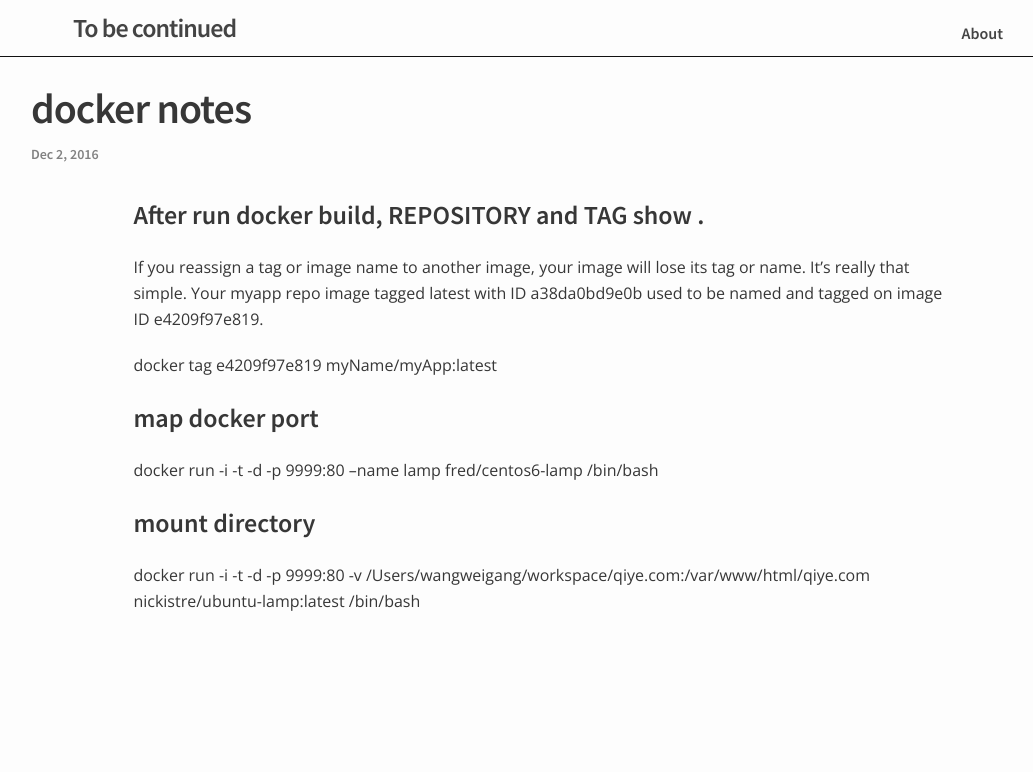
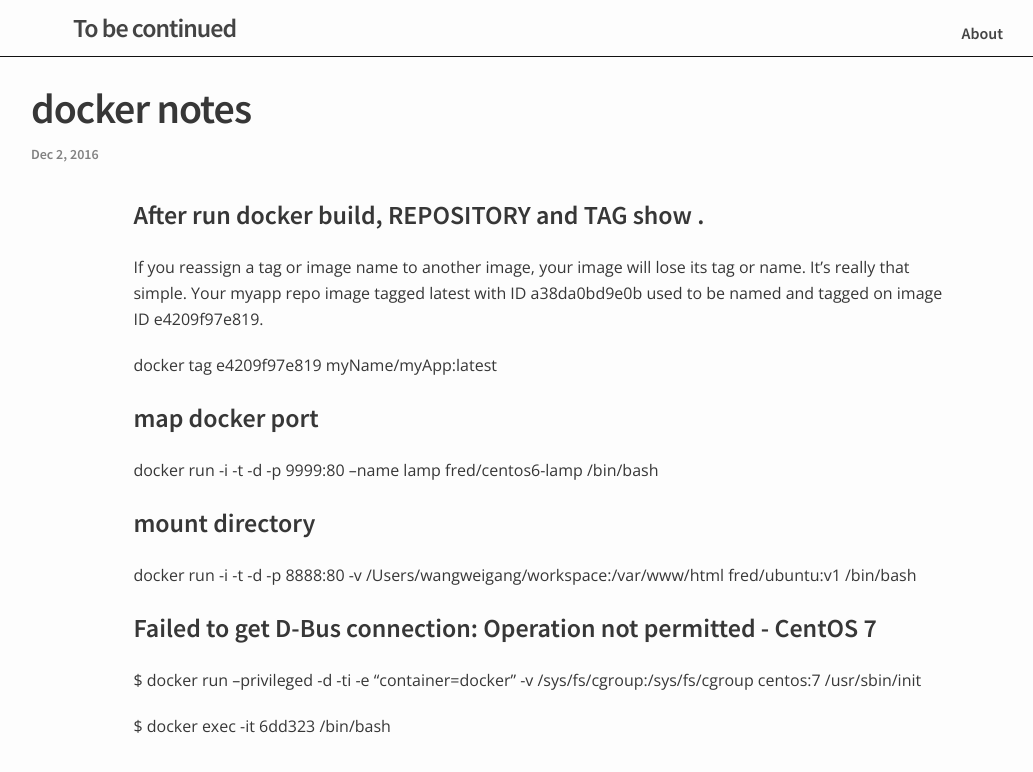
Before and after one commit to weigang992003/weigang992003.github.io, a Jekyll site: the page built from _posts/2016-12-02-docker.md, in a window 1280 px wide. Shown: the top 772 px of the page, without its empty margins (97-1130 px from the left). Built offline with Jekyll 4.4.1, drawn with Linux system fonts in a browser that asks for light colours.

Commit message:
new post

```diff
--- a/_posts/2016-12-02-docker.md
+++ b/_posts/2016-12-02-docker.md
@@ -18,4 +18,11 @@ docker run -i -t -d -p 9999:80 --name lamp fred/centos6-lamp /bin/bash
 
 ### mount directory
 
-docker run -i -t -d -p 9999:80 -v /Users/wangweigang/workspace/qiye.com:/var/www/html/qiye.com  nickistre/ubuntu-lamp:latest /bin/bash
+docker run -i -t -d -p 8888:80 -v /Users/wangweigang/workspace:/var/www/html fred/ubuntu:v1 /bin/bash
+
+
+### Failed to get D-Bus connection: Operation not permitted - CentOS 7
+$ docker run --privileged -d -ti -e "container=docker"  -v
+/sys/fs/cgroup:/sys/fs/cgroup  centos:7  /usr/sbin/init
+
+$ docker exec -it 6dd323 /bin/bash
```
Also changed, not shown: _drafts/2017-01-09-pass.md (added, +12 -0 lines), _posts/2017-01-09-opennebula.md (added, +23 -0 lines), _posts/2017-01-13-opennebula-integration-guide.md (added, +28 -0 lines).
